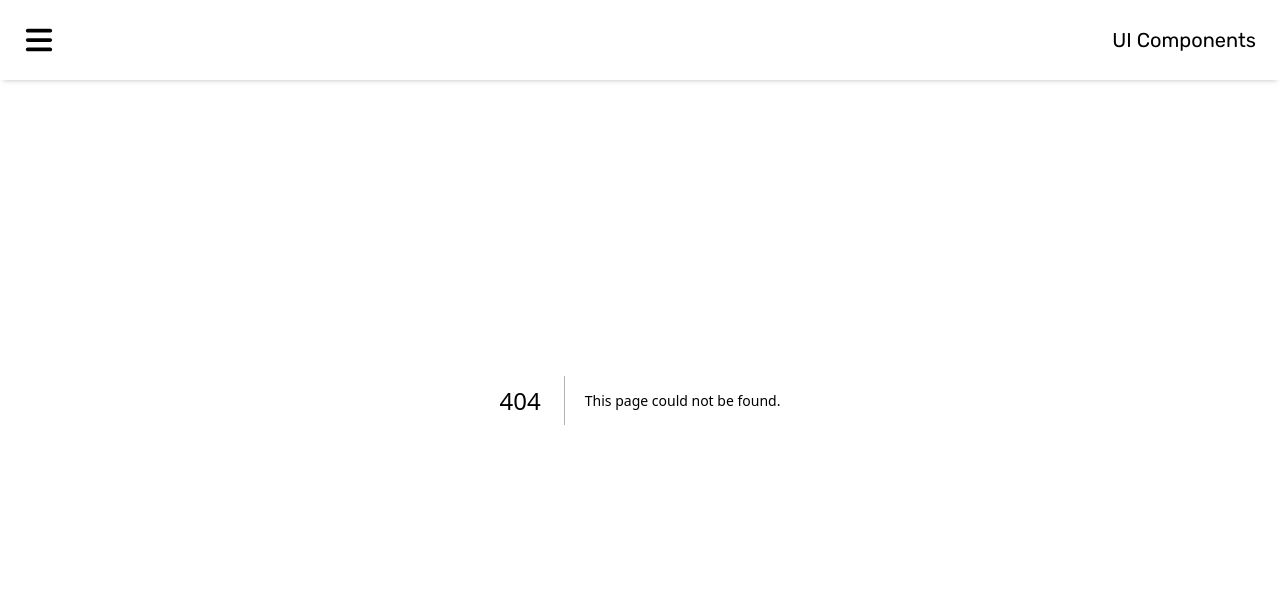
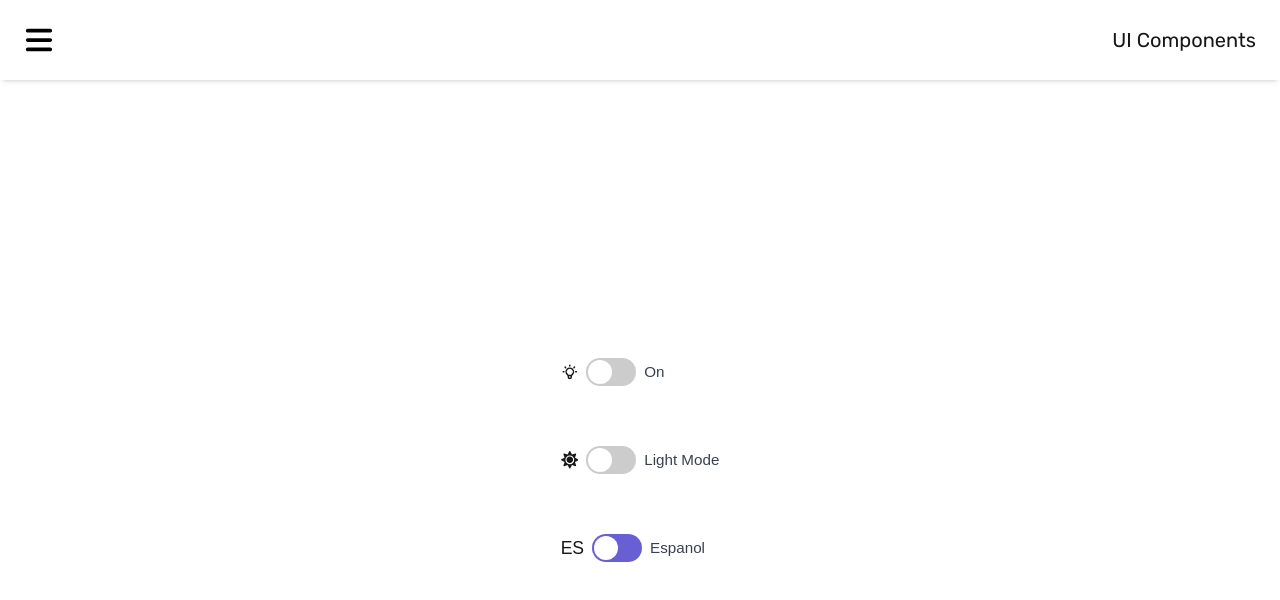
Before and after one commit to hsanchez7934/ui-components, a Next.js app: page /toggle in a window 1280 px wide. Before the commit this address had no page. Shown: the top 600 px of the page. Built offline with nearby package versions, Linux system fonts and the light colour scheme.

Commit message:
add toggle switch component

```diff
--- a/src/app/components/NavBar/NavBar.tsx
+++ b/src/app/components/NavBar/NavBar.tsx
@@ -18,6 +18,7 @@ const links = [
 	{href: '/textarea', text: 'Textarea'},
 	{href: '/text-input', text: 'Text Input'},
 	{href: '/toast', text: 'Toast'},
+	{href: '/toggle', text: 'Toggle'},
 ]
 
 const renderedLinks = (setToggleNavMenu: (value: boolean) => void) => {
--- /dev/null
+++ b/src/app/components/toggle-slider/styles.css
@@ -0,0 +1,50 @@
+.toggle-wrapper {
+	display: flex;
+	align-items: center;
+	gap: 0.5rem;
+	font-family: sans-serif;
+	cursor: pointer;
+	user-select: none;
+}
+
+.toggle-label {
+	font-size: 0.95rem;
+	color: #374151;
+}
+
+.toggle-icon {
+	display: flex;
+	align-items: center;
+	font-size: 1.1rem;
+}
+
+.toggle-switch {
+	width: 50px;
+	height: 28px;
+	border-radius: 9999px;
+	padding: 2px;
+	display: flex;
+	align-items: center;
+	transition: background-color 0.3s ease;
+	position: relative;
+	box-sizing: border-box;
+}
+
+.toggle-knob {
+	width: 24px;
+	height: 24px;
+	background-color: white;
+	border-radius: 50%;
+	position: absolute;
+	transition: left 0.25s ease;
+	left: 2px;
+	top: 2px;
+}
+
+.toggle-knob.on {
+	left: 24px;
+}
+
+.toggle-knob.off {
+	left: 2px;
+}
--- /dev/null
+++ b/src/app/components/toggle-slider/toggle.tsx
@@ -0,0 +1,44 @@
+'use client'
+
+import React from 'react'
+import './styles.css'
+
+interface ToggleSwitchProps {
+	isOn: boolean
+	onToggle: () => void
+	labelText?: string
+	labelPosition?: 'left' | 'right'
+	icon?: React.ReactNode
+	iconPosition?: 'left' | 'right'
+	activeColor?: string
+	inactiveColor?: string
+}
+
+export const ToggleSwitch: React.FC<ToggleSwitchProps> = ({
+	isOn,
+	onToggle,
+	labelText,
+	labelPosition = 'right',
+	icon,
+	iconPosition = 'left',
+	activeColor = '#4f46e5',
+	inactiveColor = '#ccc'
+}) => {
+	return (
+		<div className="toggle-wrapper">
+			{labelText && labelPosition === 'left' && <span className="toggle-label">{labelText}</span>}
+			{icon && iconPosition === 'left' && <span className="toggle-icon">{icon}</span>}
+
+			<div
+				className="toggle-switch"
+				onClick={onToggle}
+				style={{backgroundColor: isOn ? activeColor : inactiveColor}}
+			>
+				<div className={`toggle-knob ${isOn ? 'on' : 'off'}`} />
+			</div>
+
+			{icon && iconPosition === 'right' && <span className="toggle-icon">{icon}</span>}
+			{labelText && labelPosition === 'right' && <span className="toggle-label">{labelText}</span>}
+		</div>
+	)
+}
--- a/src/app/page.tsx
+++ b/src/app/page.tsx
@@ -15,11 +15,11 @@ export default function Home() {
 					className="text-gray-200 text-center w-[70%] lg:w-[60%] 2xl:w-[40%] text-base sm:text-lg md:text-xl lg:text-2xl xl:text-3xl 2xl:text-4xl"
 					style={{fontFamily: 'Rubik'}}
 				>
-					Here we will preview a collection of reusable components built using React & TailwindCSS.
+					A collection of reusable components built using React & TailwindCSS.
 					Click the button below to get started.
 				</p>
 				<div className='mt-14'>
-					<Link href="/button">
+					<Link href="/badge">
 						<Button
 							buttonType="primary"
 							buttonText="Get Started"
--- /dev/null
+++ b/src/app/toggle/page.tsx
@@ -0,0 +1,55 @@
+'use client'
+
+import React, {useState} from 'react'
+import {ToggleSwitch} from '@/app/components/toggle-slider/toggle'
+import {FaSun, FaMoon} from 'react-icons/fa'
+import PageMainBox from '../components/page-main-box/PageMainBox'
+import { HiOutlineLightBulb } from "react-icons/hi";
+import { HiLightBulb } from "react-icons/hi";
+
+const App = () => {
+	const [enabled, setEnabled] = useState(false)
+	const [langEnabled, setLangEnabled] = useState(false)
+	const [onOff, setOnOff] = useState(false)
+
+	return (
+		<PageMainBox>
+			<div className='mb-15'>
+				<ToggleSwitch
+					isOn={onOff}
+					onToggle={() => setOnOff(!onOff)}
+					labelText={onOff ? 'Off' : 'On'}
+					labelPosition="right"
+					icon={onOff ? <HiLightBulb /> : <HiOutlineLightBulb />}
+					iconPosition="left"
+					activeColor={onOff ? '#111827' : '#f59e0b'} // Dark or amber
+				/>
+			</div>
+			<div className='mb-15'>
+				<ToggleSwitch
+					isOn={enabled}
+					onToggle={() => setEnabled(!enabled)}
+					labelText={enabled ? 'Dark Mode' : 'Light Mode'}
+					labelPosition="right"
+					icon={enabled ? <FaMoon /> : <FaSun />}
+					iconPosition="left"
+					activeColor={enabled ? '#111827' : '#f59e0b'} // Dark or amber
+				/>
+			</div>
+			<div>
+				<ToggleSwitch
+					isOn={langEnabled}
+					onToggle={() => setLangEnabled(!langEnabled)}
+					labelText={langEnabled ? 'English' : 'Espanol'}
+					labelPosition="right"
+					icon={langEnabled ? <span>EN</span> : <span>ES</span>}
+					iconPosition="left"
+					activeColor={langEnabled ? 'rgba(67, 56, 202, 0.8)' : '#f59e0b'}
+					inactiveColor='rgba(67, 56, 202, 0.8)' // Dark or amber
+				/>
+			</div>
+		</PageMainBox>
+	)
+}
+
+export default App
```
